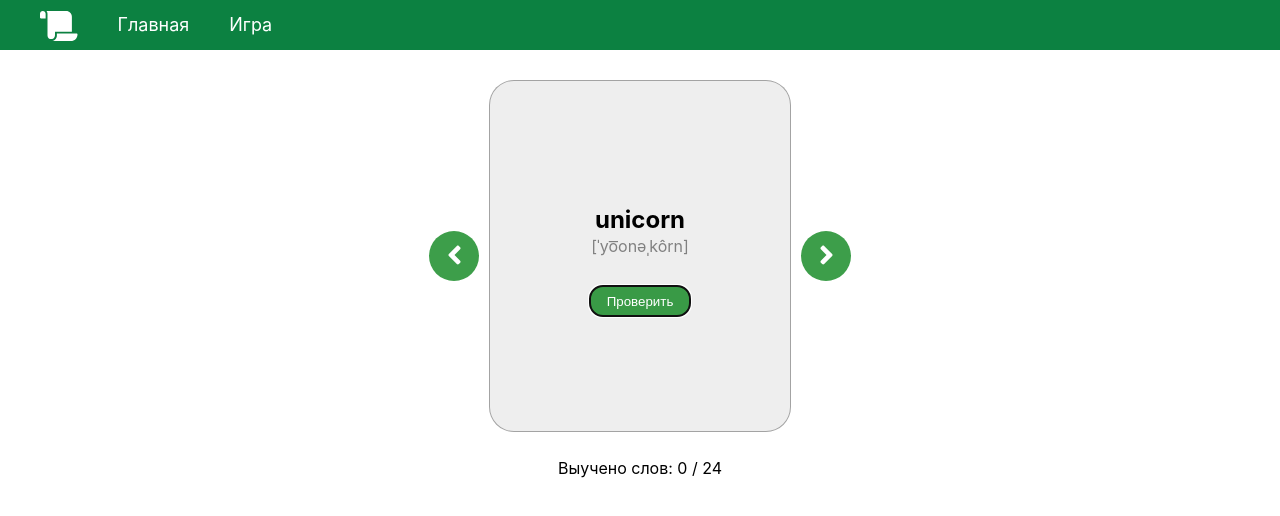
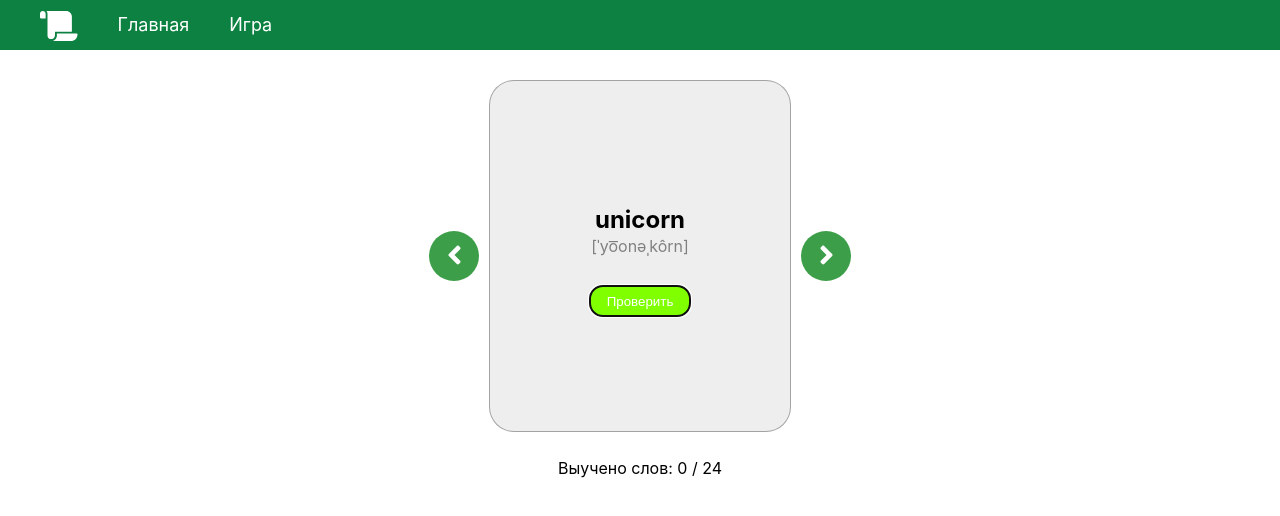
Before and after one commit to caeruleu/learn-words-app, a React (Create React App) app: page /cardsgame in a window 1280 px wide. Shown: the top 516 px of the page. Built offline with nearby package versions, Linux system fonts and the light colour scheme.

Commit message:
styling focus

```diff
--- a/src/assets/styles/card.scss
+++ b/src/assets/styles/card.scss
@@ -50,6 +50,9 @@
         color: white;
         font-weight: 500;
     }
+    :focus {
+        background-color: chartreuse;
+    }
 }
 
 .cardTranslation {
```
